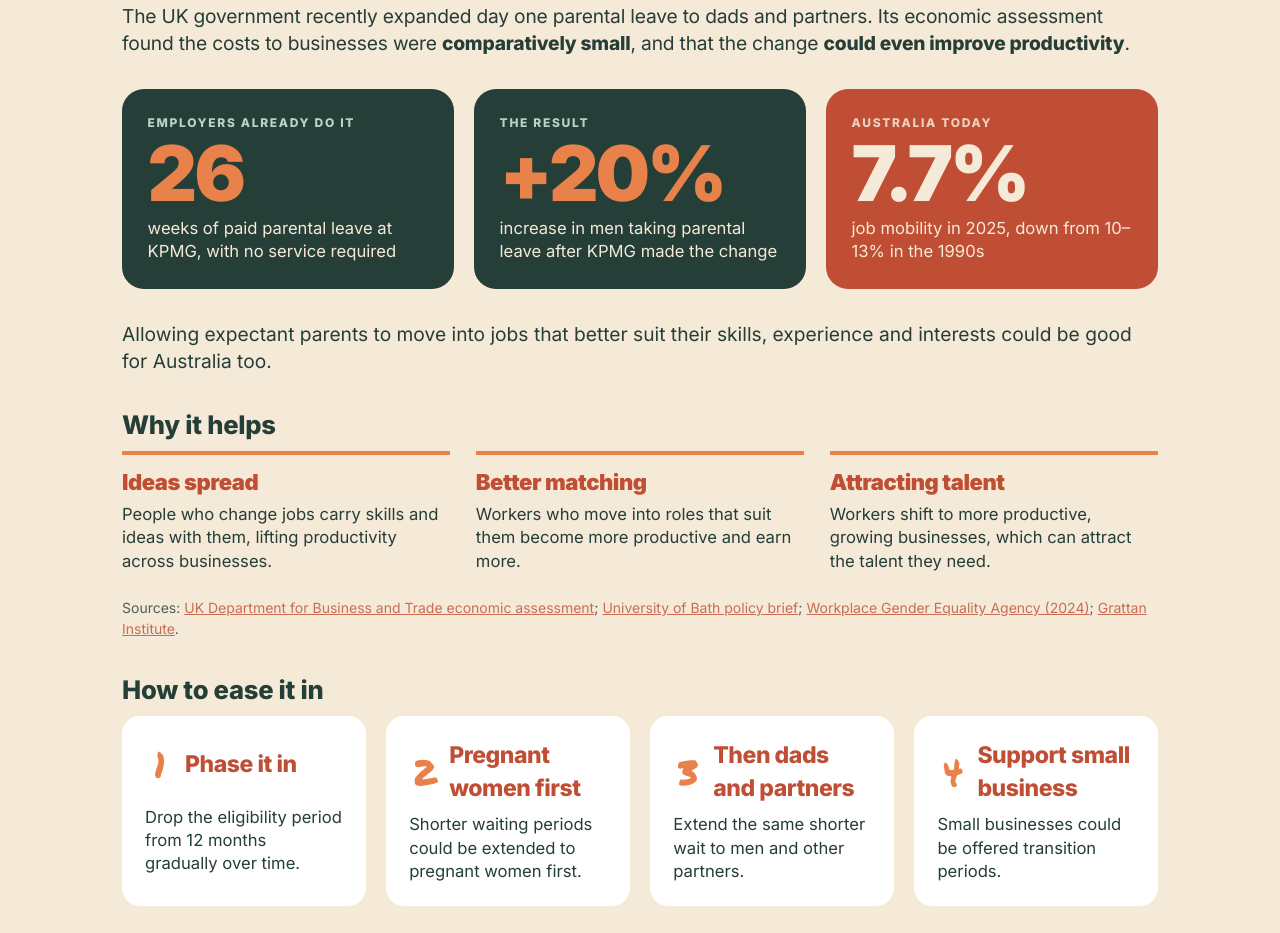
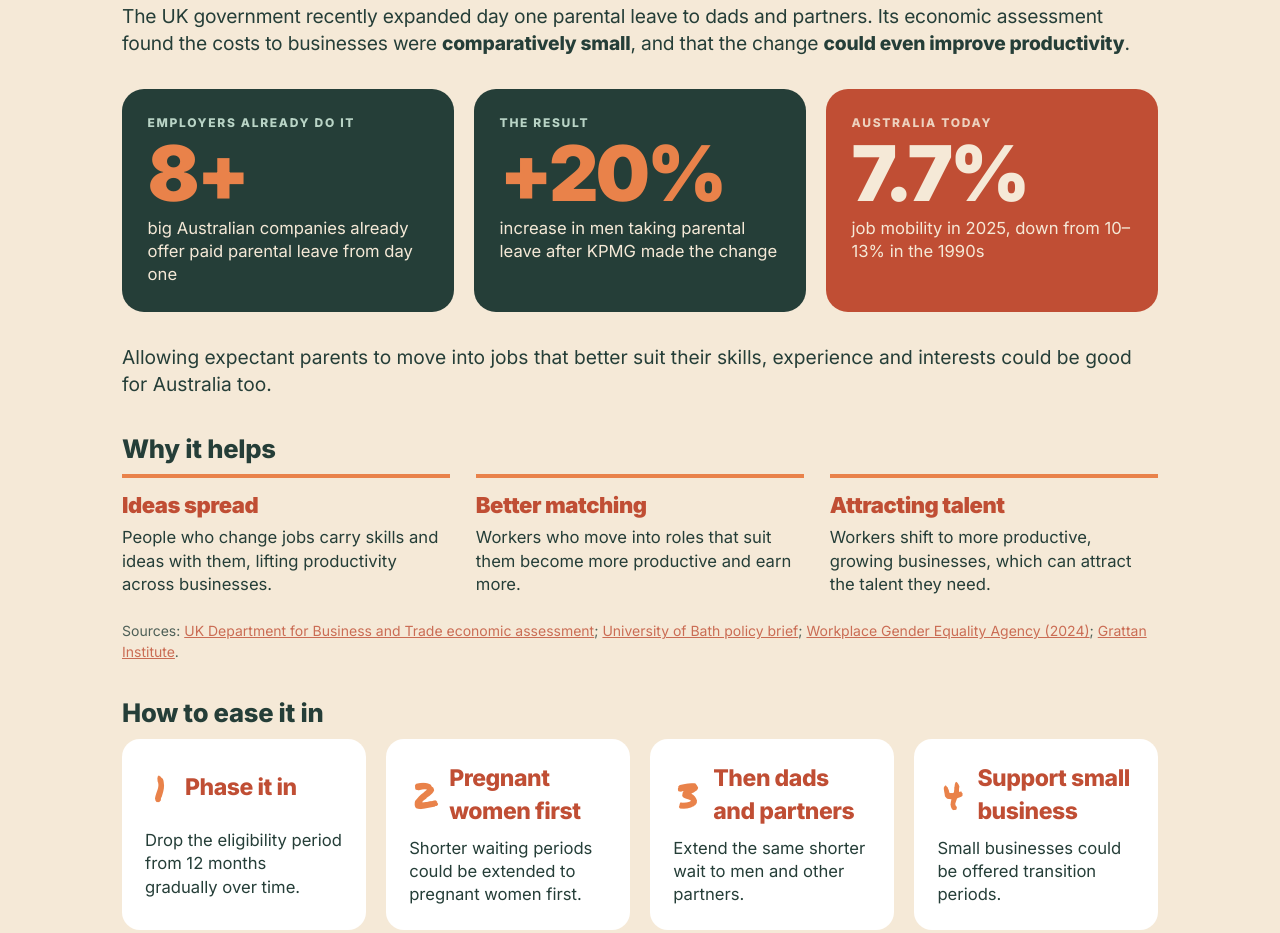
Before and after one commit to lizzywatt-au/dayone, a plain HTML site: page index.html in a window 1280 px wide. Shown: the part 7030-7963 px from the top of the page. Drawn offline with Linux system fonts and the light colour scheme.

Commit message:
Replace KPMG stat tile with 'big Australian companies offer day one'
Co-Authored-By: Claude Sonnet 5.5 <noreply@anthropic.com>
Claude-Session: https://claude.ai/code/session_015WoUSEoSkTxSxbDNhXcPwr

```diff
--- a/index.html
+++ b/index.html
@@ -1062,7 +1062,7 @@ h3.imp-h:not([style]){font-family:"Inter","Helvetica Neue",Arial,sans-serif!impo
 <p class="bz-lead">The UK government recently expanded day one parental leave to dads and partners. Its economic assessment found the costs to businesses were <strong>comparatively small</strong>, and that the change <strong>could even improve productivity</strong>.</p>
 </div>
 </div>
-<div class="bx-stats"><div class="bx-tile"><i>Employers already do it</i><b>26</b><span>weeks of paid parental leave at KPMG, with no service required</span></div><div class="bx-tile"><i>The result</i><b>+20%</b><span>increase in men taking parental leave after KPMG made the change</span></div><div class="bx-tile bx-alt"><i>Australia today</i><b>7.7%</b><span>job mobility in 2025, down from 10&ndash;13% in the 1990s</span></div></div>
+<div class="bx-stats"><div class="bx-tile"><i>Employers already do it</i><b>8+</b><span>big Australian companies already offer paid parental leave from day one</span></div><div class="bx-tile"><i>The result</i><b>+20%</b><span>increase in men taking parental leave after KPMG made the change</span></div><div class="bx-tile bx-alt"><i>Australia today</i><b>7.7%</b><span>job mobility in 2025, down from 10&ndash;13% in the 1990s</span></div></div>
 <p class="bz-stat" style="margin:0 0 clamp(24px,3vw,36px)!important">Allowing expectant parents to move into jobs that better suit their skills, experience and interests could be good for Australia too.</p>
 <p class="bz2-k">Why it helps</p><div class="bx-why"><div><b>Ideas spread</b><span>People who change jobs carry skills and ideas with them, lifting productivity across businesses.</span></div><div><b>Better matching</b><span>Workers who move into roles that suit them become more productive and earn more.</span></div><div><b>Attracting talent</b><span>Workers shift to more productive, growing businesses, which can attract the talent they need.</span></div></div>
 <p class="bx-src">Sources: <a href="docs/uk-dbt-impact-assessment.pdf" target="_blank" rel="noopener">UK Department for Business and Trade economic assessment</a>; <a href="https://www.bath.ac.uk/publications/costs-and-benefits-of-improved-leave-for-fathers-in-the-first-year-too-good-to-ignore/" target="_blank" rel="noopener">University of Bath policy brief</a>; <a href="https://wgea.gov.au/sites/default/files/documents/Advancing-gender-equitable-take-up-of-PPL-and-flexible-work.pdf" target="_blank" rel="noopener">Workplace Gender Equality Agency (2024)</a>; <a href="https://grattan.edu.au/news/low-job-mobility-is-holding-australia-back/" target="_blank" rel="noopener">Grattan Institute</a>.</p>
```
